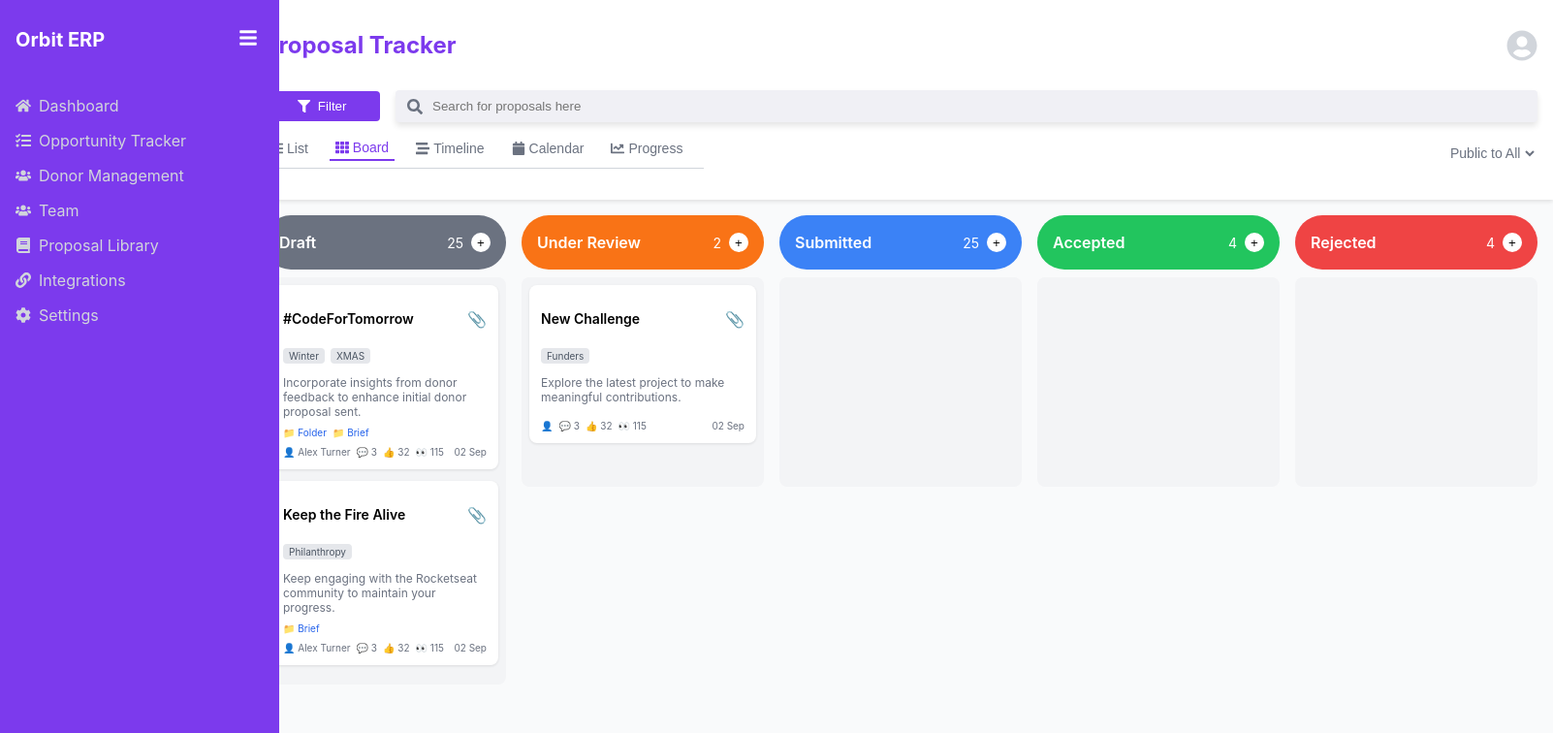
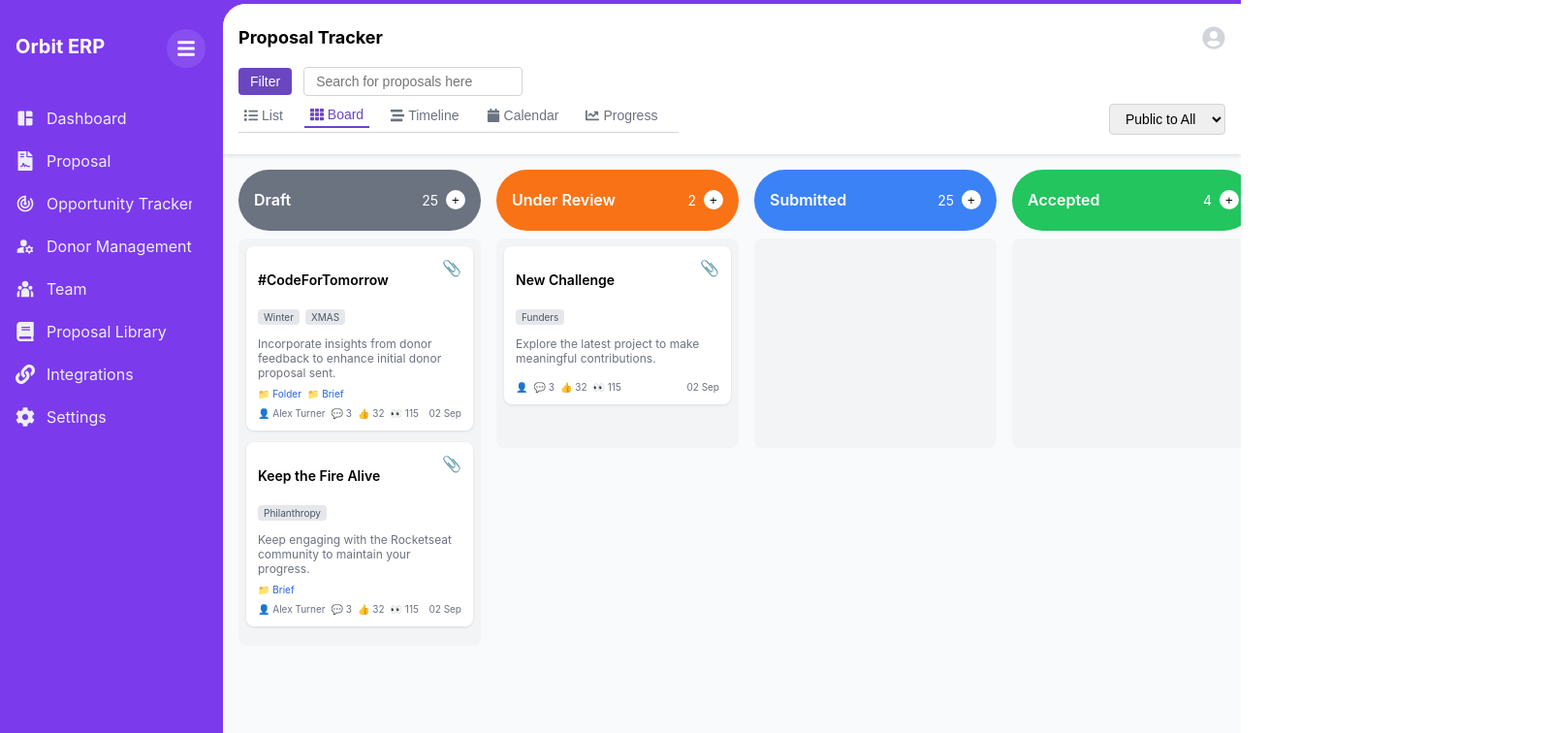
Before and after one commit to Circuit-Pointe-Charity-Foundation/OrbitERP, a React (Create React App) app: page / in a window 1280 px wide. Shown: the top 756 px of the page at 97% size, 1602 px wide, since content can reach past the window. Built offline with nearby package versions, Linux system fonts and the light colour scheme.

Commit message:
Fixed Sidebar animation and list items

```diff
--- a/src/App.js
+++ b/src/App.js
@@ -1,19 +1,22 @@
 import React, { useState } from "react";
 import { BrowserRouter as Router, Route, Routes } from "react-router-dom";
 import Sidebar from "./components/Sidebar";
-import ProposalTracker from "./pages/ProposalTracker";
+import Proposal from "./pages/Proposal";
 import styled from "styled-components";
 
-const AppContainer = styled.div`
-  display: flex;
-`;
-
 const MainContent = styled.div`
-  flex: 1;
-  margin-left: ${(props) => (props.isSidebarOpen ? "256px" : "64px")};
+  position: absolute;
+  top: 4px;
+  left: ${(props) =>
+    props.isSidebarOpen ? "230px" : "64px"}; /* Adjust based on sidebar state */
+  width: ${(props) =>
+    props.isSidebarOpen ? "calc(100vw - 230px)" : "calc(100vw - 64px)"};
+  height: calc(100vh - 4px);
   background-color: #f9fafb;
-  min-height: 100vh;
-  transition: margin-left 0.3s ease;
+  border-top-left-radius: 24px;
+  overflow: auto;
+  z-index: 3;
+  transition: left 0.3s ease, width 0.3s ease; /* Smooth transition */
 `;
 
 const App = () => {
@@ -21,18 +24,16 @@ const App = () => {
 
   return (
     <Router>
-      <AppContainer>
       <Sidebar
         isOpen={isSidebarOpen}
         toggleSidebar={() => setIsSidebarOpen(!isSidebarOpen)}
       />
       <MainContent isSidebarOpen={isSidebarOpen}>
         <Routes>
-            <Route path="/proposal-tracker" element={<ProposalTracker />} />
-            <Route path="/" element={<ProposalTracker />} />
+          <Route path="/proposal" element={<Proposal />} />
+          <Route path="/" element={<Proposal />} />
         </Routes>
       </MainContent>
-      </AppContainer>
     </Router>
   );
 };
--- a/src/components/Header.js
+++ b/src/components/Header.js
@@ -2,8 +2,6 @@ import React from "react";
 import styled from "styled-components";
 import {
   FaUserCircle,
-  FaFilter,
-  FaSearch,
   FaList,
   FaTh,
   FaStream,
@@ -12,7 +10,7 @@ import {
 } from "react-icons/fa";
 
 const HeaderContainer = styled.div`
-  padding: 16px;
+  padding: 12px 16px;
   background-color: white;
   box-shadow: 0 2px 4px rgba(0, 0, 0, 0.1);
 `;
@@ -21,65 +19,47 @@ const Row = styled.div`
   display: flex;
   align-items: center;
   justify-content: space-between;
-  margin-bottom: 16px; /* Increased bottom margin */
+  margin-bottom: 8px;
 `;
 
 const Title = styled.h1`
-  font-size: 24px;
+  font-size: 18px; /* Smaller font */
   font-weight: bold;
-  color: #7c3aed; /* Updated main color */
 `;
 
 const UserIcon = styled(FaUserCircle)`
-  font-size: 32px; /* Enlarged user icon */
+  font-size: 24px;
   color: #d1d5db;
 `;
 
 const FilterButton = styled.button`
-  background-color: #7c3aed; /* Updated main color */
+  background-color: #6b46c1; /* Purple */
   color: white;
-  padding: 8px 16px;
+  padding: 6px 12px;
   border-radius: 4px;
   border: none;
   cursor: pointer;
-  display: flex;
-  align-items: center;
-  width: 120px; /* Wider button */
-  justify-content: center;
-  margin-right: 16px;
-`;
-
-const SearchContainer = styled.div`
-  flex: 1;
-  display: flex;
-  align-items: center;
-  background-color: #f0f0f5;
-  border-radius: 4px;
-  padding: 8px 12px;
-  box-shadow: 0 4px 6px rgba(0, 0, 0, 0.1); /* Shaded, lifted effect */
-`;
-
-const SearchIcon = styled(FaSearch)`
-  color: #6b7280;
-  margin-right: 8px;
+  margin-right: 12px;
+  font-size: 14px;
 `;
 
 const SearchInput = styled.input`
-  border: none;
-  background: none;
-  outline: none;
-  flex: 1;
+  border: 1px solid #d1d5db;
+  border-radius: 4px;
+  padding: 6px 12px;
+  width: 200px;
+  font-size: 14px;
 `;
 
 const ViewContainer = styled.div`
   display: flex;
   align-items: center;
-  border-bottom: 1px solid #d1d5db;
-  padding-bottom: 8px;
+  border-bottom: 1px solid #d1d5db; /* Gray border */
+  padding-bottom: 4px;
 `;
 
 const ViewLink = styled.button`
-  color: ${(props) => (props.active ? "#7c3aed" : "#6b7280")};
+  color: ${(props) => (props.active ? "#6b46c1" : "#6b7280")};
   background: none;
   border: none;
   cursor: pointer;
@@ -88,9 +68,7 @@ const ViewLink = styled.button`
   margin-right: 16px;
   font-size: 14px;
   padding-bottom: 4px;
-  border-bottom: ${(props) => (props.active ? "2px solid #7c3aed" : "none")};
-  position: relative;
-  bottom: -1px; /* Distinct active border */
+  border-bottom: ${(props) => (props.active ? "2px solid #6b46c1" : "none")};
 
   &:hover {
     color: #553c9a;
@@ -103,10 +81,9 @@ const ViewLink = styled.button`
 `;
 
 const VisibilitySelect = styled.select`
-  border: none; /* Removed border */
-  background: none;
-  outline: none;
-  color: #6b7280;
+  border: 1px solid #d1d5db;
+  border-radius: 4px;
+  padding: 6px 12px;
   font-size: 14px;
 `;
 
@@ -118,13 +95,10 @@ const Header = () => {
         <UserIcon />
       </Row>
       <Row>
-        <FilterButton>
-          <FaFilter style={{ marginRight: "8px" }} /> Filter
-        </FilterButton>
-        <SearchContainer>
-          <SearchIcon />
+        <div style={{ display: "flex", alignItems: "center" }}>
+          <FilterButton>Filter</FilterButton>
           <SearchInput type="text" placeholder="Search for proposals here" />
-        </SearchContainer>
+        </div>
       </Row>
       <Row>
         <ViewContainer>
--- a/src/components/KanbanBoard.js
+++ b/src/components/KanbanBoard.js
@@ -8,13 +8,11 @@ const BoardContainer = styled.div`
   gap: 16px;
   padding: 16px;
   overflow-x: auto;
-  max-width: 100%; /* Fits within main page */
 `;
 
 const Column = styled.div`
   flex: 1;
   min-width: 250px;
-  max-width: calc(20% - 16px); /* Five columns */
 `;
 
 const ColumnHeader = styled.div`
@@ -22,7 +20,7 @@ const ColumnHeader = styled.div`
   align-items: center;
   justify-content: space-between;
   padding: 8px 16px;
-  border-radius: 999px;
+  border-radius: 999px; /* Pill-shaped */
   color: white;
   background-color: ${(props) =>
     props.status === "Draft"
@@ -35,7 +33,6 @@ const ColumnHeader = styled.div`
       ? "#22c55e"
       : "#ef4444"};
   margin-bottom: 8px;
-  height: 40px; /* Reduced height */
 `;
 
 const ColumnTitle = styled.h2`
--- a/src/components/ProposalCard.js
+++ b/src/components/ProposalCard.js
@@ -11,7 +11,6 @@ const Card = styled.div`
 
 const CardHeader = styled.div`
   display: flex;
-  align-items: center; /* Align title and span */
   justify-content: space-between;
   margin-bottom: 8px;
 `;
@@ -19,7 +18,6 @@ const CardHeader = styled.div`
 const CardTitle = styled.h3`
   font-size: 14px;
   font-weight: 600;
-  margin-right: 8px; /* Space between title and span */
 `;
 
 const TagContainer = styled.div`
--- a/src/components/Sidebar.js
+++ b/src/components/Sidebar.js
@@ -1,48 +1,76 @@
 import React from "react";
 import { Link } from "react-router-dom";
 import styled from "styled-components";
+import { FaBook, FaLink, FaCog, FaBars, FaFileContract } from "react-icons/fa";
 import {
-  FaHome,
-  FaTasks,
-  FaUsers,
-  FaBook,
-  FaLink,
-  FaCog,
-  FaBars,
-} from "react-icons/fa";
+  MdSpaceDashboard,
+  MdTrackChanges,
+  MdManageAccounts,
+} from "react-icons/md";
+import { RiTeamFill } from "react-icons/ri";
 
-const SidebarContainer = styled.div`
-  width: ${(props) => (props.isOpen ? "256px" : "64px")};
-  height: 100vh;
-  background-color: #7c3aed; /* Updated main color */
-  color: white;
-  padding: 16px;
+const BackgroundPage = styled.div`
   position: fixed;
   top: 0;
   left: 0;
-  transition: width 0.3s ease;
-  z-index: 1000;
+  width: 100vw;
+  height: 100vh;
+  background-color: #7c3aed;
+  z-index: 1;
 `;
 
+const NavContainer = styled.div`
+  position: fixed;
+  top: 0;
+  left: 0;
+  width: ${(props) =>
+    props.isOpen ? "200px" : "64px"}; // Narrower when closed
+  height: 100vh;
+  padding: 16px;
+  color: white;
+  z-index: 2;
+  transition: all 0.3s cubic-bezier(0.4, 0, 0.2, 1);
+`;
 const LogoContainer = styled.div`
+  height: 64px;
+  margin-bottom: 32px;
   display: flex;
-  justify-content: space-between;
   align-items: center;
-  margin-bottom: 32px;
 `;
 
 const Logo = styled.h1`
+  margin: 0;
   font-size: 20px;
   font-weight: bold;
-  display: ${(props) => (props.isOpen ? "block" : "none")};
+  opacity: ${(props) => (props.isOpen ? 1 : 0)};
+  transform: ${(props) =>
+    props.isOpen ? "translateX(0)" : "translateX(-100px)"};
+  transition: opacity 0.3s ease, transform 0.3s ease;
 `;
 
-const CollapseButton = styled.button`
+const ToggleButton = styled.button`
+  position: absolute;
+  top: 30px;
+  left: ${(props) => (props.isOpen ? "172px" : "12px")}; // Moves with container
   background: none;
   border: none;
   color: white;
   cursor: pointer;
   font-size: 20px;
+  width: 40px;
+  height: 40px;
+  border-radius: 50%;
+  background-color: rgba(255, 255, 255, 0.1);
+  display: flex;
+  align-items: center;
+  justify-content: center;
+  transition: all 0.3s cubic-bezier(0.4, 0, 0.2, 1);
+  z-index: 3;
+
+  &:hover {
+    transform: rotate(90deg);
+    background-color: rgba(255, 255, 255, 0.2);
+  }
 `;
 
 const NavList = styled.ul`
@@ -50,14 +78,11 @@ const NavList = styled.ul`
   padding: 0;
 `;
 
-const NavItem = styled.li`
-  margin-bottom: 16px;
-`;
-
 const NavLink = styled(Link)`
   display: flex;
   align-items: center;
-  color: #d1d5db;
+  margin-bottom: 24px;
+  color: hsl(213, 24.3%, 94%);
   text-decoration: none;
   font-size: 16px;
 
@@ -66,71 +91,88 @@ const NavLink = styled(Link)`
   }
 
   svg {
-    margin-right: ${(props) => (props.isOpen ? "8px" : "0")};
+    margin-right: ${(props) => (props.isOpen ? "12px" : "0")};
     color: inherit;
+    font-size: 20px;
+    transition: margin-right 0.3s ease;
   }
 
   span {
-    display: ${(props) => (props.isOpen ? "inline" : "none")};
+    opacity: ${(props) => (props.isOpen ? 1 : 0)};
+    max-width: ${(props) => (props.isOpen ? "150px" : "0")};
+    transform: ${(props) =>
+      props.isOpen ? "translateX(0)" : "translateX(-10px)"};
+    transition: opacity 0.3s ease, max-width 0.3s ease, transform 0.3s ease;
+    overflow: hidden;
+    white-space: nowrap;
   }
 `;
 
 const Sidebar = ({ isOpen, toggleSidebar }) => {
   return (
-    <SidebarContainer isOpen={isOpen}>
-      <LogoContainer>
+    <>
+      <BackgroundPage />
+      <NavContainer isOpen={isOpen}>
+        <ToggleButton onClick={toggleSidebar} isOpen={isOpen}>
+          <FaBars />
+        </ToggleButton>
+        <LogoContainer isOpen={isOpen}>
           <Logo isOpen={isOpen}>Orbit ERP</Logo>
-        <CollapseButton onClick={toggleSidebar}>
-          <FaBars />
-        </CollapseButton>
         </LogoContainer>
         <nav>
           <NavList>
-          <NavItem>
+            <li>
               <NavLink to="/dashboard" isOpen={isOpen}>
-              <FaHome />
+                <MdSpaceDashboard />
                 <span>Dashboard</span>
               </NavLink>
-          </NavItem>
-          <NavItem>
+            </li>
+            <li>
+              <NavLink to="/proposal" isOpen={isOpen}>
+                <FaFileContract />
+                <span>Proposal</span>
+              </NavLink>
+            </li>
+            <li>
               <NavLink to="/proposal-tracker" isOpen={isOpen}>
-              <FaTasks />
+                <MdTrackChanges />
                 <span>Opportunity Tracker</span>
               </NavLink>
-          </NavItem>
-          <NavItem>
+            </li>
+            <li>
               <NavLink to="/donor-management" isOpen={isOpen}>
-              <FaUsers />
+                <MdManageAccounts />
                 <span>Donor Management</span>
               </NavLink>
-          </NavItem>
-          <NavItem>
+            </li>
+            <li>
               <NavLink to="/team" isOpen={isOpen}>
-              <FaUsers />
+                <RiTeamFill />
                 <span>Team</span>
               </NavLink>
-          </NavItem>
-          <NavItem>
+            </li>
+            <li>
               <NavLink to="/proposal-library" isOpen={isOpen}>
                 <FaBook />
                 <span>Proposal Library</span>
               </NavLink>
-          </NavItem>
-          <NavItem>
+            </li>
+            <li>
               <NavLink to="/integrations" isOpen={isOpen}>
                 <FaLink />
                 <span>Integrations</span>
               </NavLink>
-          </NavItem>
-          <NavItem>
+            </li>
+            <li>
               <NavLink to="/settings" isOpen={isOpen}>
                 <FaCog />
                 <span>Settings</span>
               </NavLink>
-          </NavItem>
+            </li>
           </NavList>
         </nav>
-    </SidebarContainer>
+      </NavContainer>
+    </>
   );
 };
 
--- a/src/pages/ProposalTracker.js
+++ b/src/pages/Proposal.js
@@ -2,7 +2,7 @@ import React from "react";
 import Header from "../components/Header";
 import KanbanBoard from "../components/KanbanBoard";
 
-const ProposalTracker = () => {
+const Proposal = () => {
   return (
     <>
       <Header />
@@ -11,4 +11,4 @@ const ProposalTracker = () => {
   );
 };
 
-export default ProposalTracker;
+export default Proposal;
```
Lines whose indentation alone changed are shown as unchanged.
